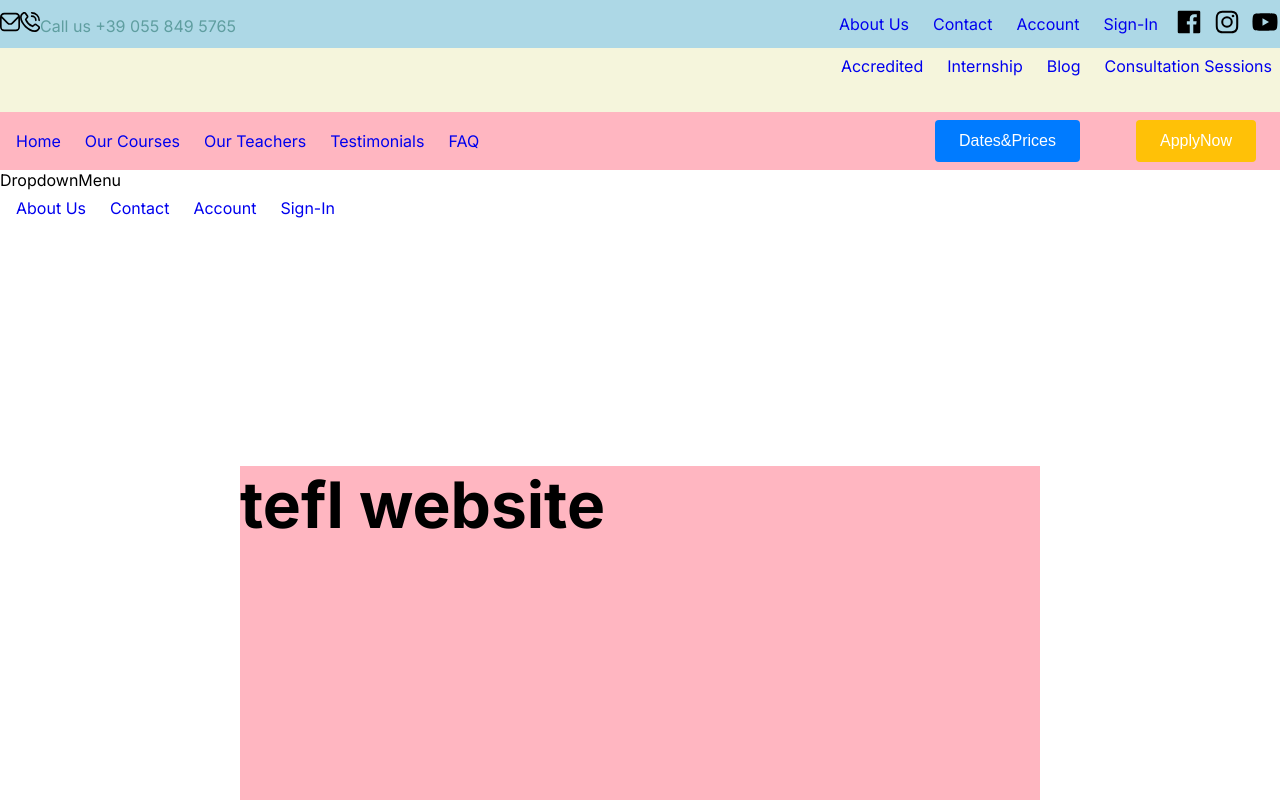
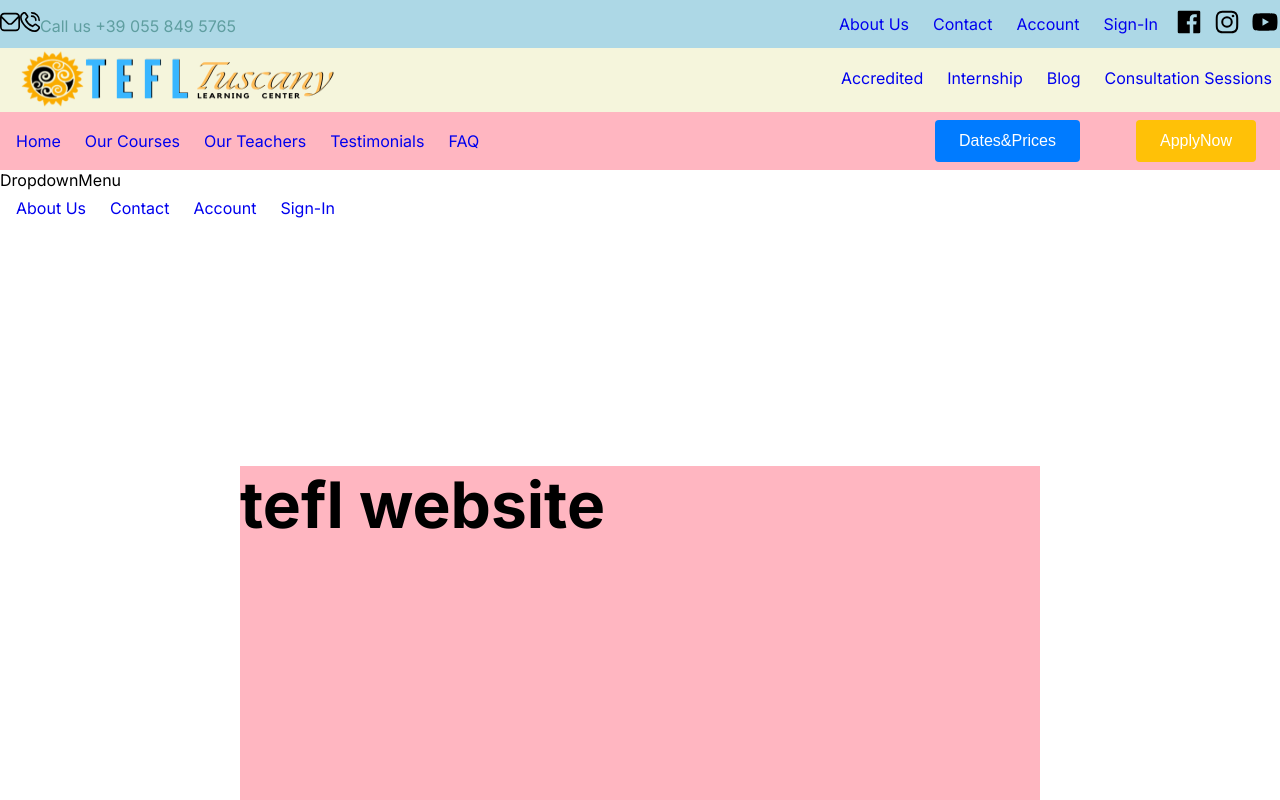
Before and after one commit to MassimilianoMarcello/tefl_school, a Next.js app: page / in a window 1280 px wide. Shown: the top 800 px of the page. Built offline with nearby package versions, Linux system fonts and the light colour scheme.

Commit message:
fixing navbar

```diff
--- a/components/NavBar/CenterNavBar.tsx
+++ b/components/NavBar/CenterNavBar.tsx
@@ -13,15 +13,15 @@ const CenterNavBar = () => {
       <div className={s.navTwoBox}>
         <div className={s.logoContainer}>
 
-          {/* <Image
+          <Image
             src={tefl_logo}
             alt={"logo image"}
-            layout="fill"
-              objectFit="cover"
+            // layout="fill"
+            //   objectFit="content"
             className={s.logoImage}
-            priority
-          /> */}
-          {/* <h1>website name</h1> */}
+            // priority
+          />
+        {/* <h1>website name</h1> */}
         </div>
         <div className={s.allLinksDesktop}>
           <ul className={s.flexContainer}>
--- a/components/NavBar/navbar.module.scss
+++ b/components/NavBar/navbar.module.scss
@@ -128,11 +128,20 @@ $breakpoints: (
   }
   .logoContainer{
     @include flexProperties;
+    align-items: center;
+
 
   }
   .logoImage{
-    margin-left: -6rem;
-    // position: relative;
+    margin-left: 1rem;
+    width: 320px;
+    height: 60px;
+    @include respond-to(sm, max) {
+      width: 200px;
+      height: 40px;
+      margin:  .2rem ;
+    }
+
   }
 
 
@@ -211,12 +220,14 @@ $breakpoints: (
 
 .hamburgerMenu {
   position: relative;
+  display: flex;
+  align-items: center;
 }
 
 .hamburgerIcon {
-margin: .2rem 1rem;
+margin: .45rem 2rem;
   position: absolute;
-  top: 0;
+  bottom: 0;
   right: 0;
   background: none;
   border: none;
```
